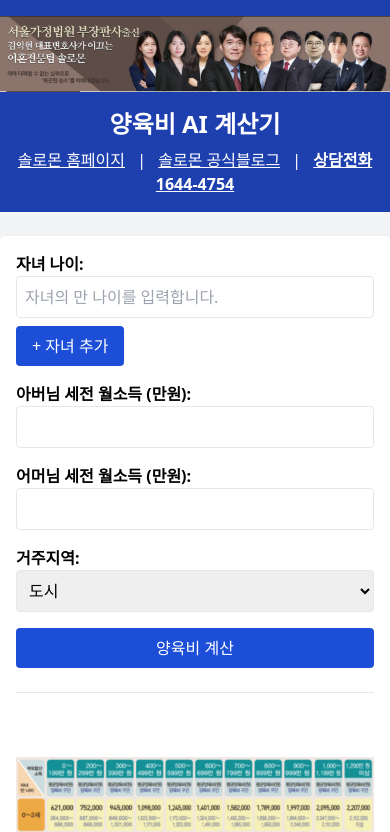
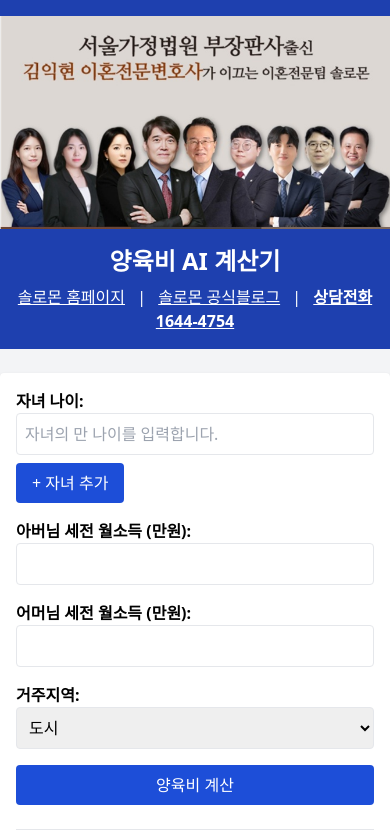
Before and after one commit to pjy5009/yangyukbot, a website: page public/index.html in a window 390 px wide. Shown: the top 832 px of the page. Drawn offline with nearby package versions, Linux system fonts and the light colour scheme.

Commit message:
fix: 모바일에 모바일 로고 이미지 적용

```diff
--- a/public/index.html
+++ b/public/index.html
@@ -11,7 +11,10 @@
 <body class="bg-gray-100">
   <header class="bg-blue-800 text-white py-4">
     <div class="container mx-auto text-center">
-     <img src="desk-logo.png" alt="로고" class="mx-auto mb-4 w-full">
+     <!-- 데스크탑용 (중간 사이즈 이상에서만 보임) -->
+<img src="desk-logo.png" alt="로고" class="hidden md:block mx-auto mb-4 w-full">
+<!-- 모바일용 (중간 사이즈 미만에서만 보임) -->
+<img src="mobile-logo.png" alt="모바일 로고" class="block md:hidden mx-auto mb-4 w-full">
       <h1 class="text-2xl font-bold">양육비 AI 계산기</h1>
       <div class="mt-2 space-x-2">
         <a href="#" class="underline">솔로몬 홈페이지</a>
```
